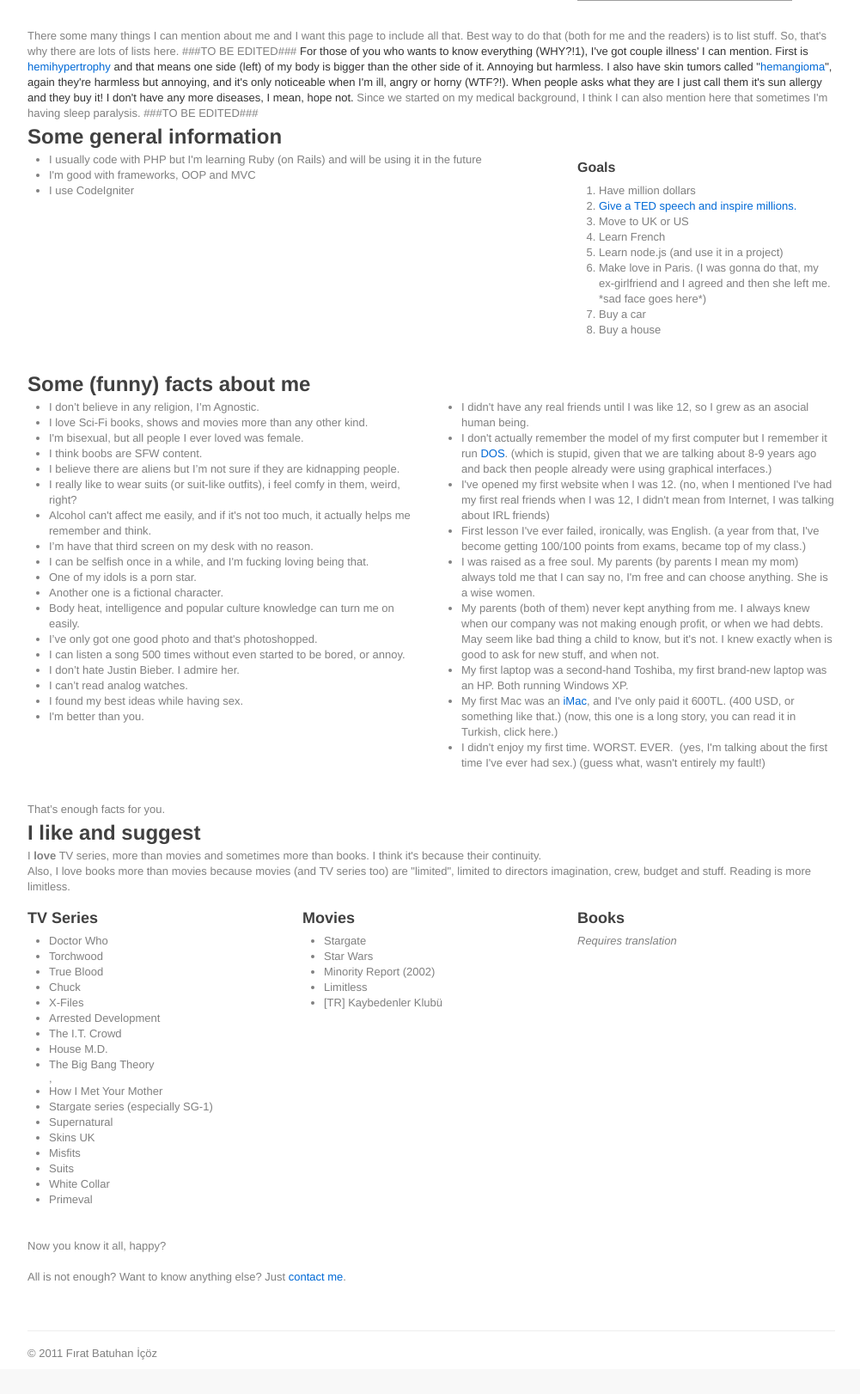
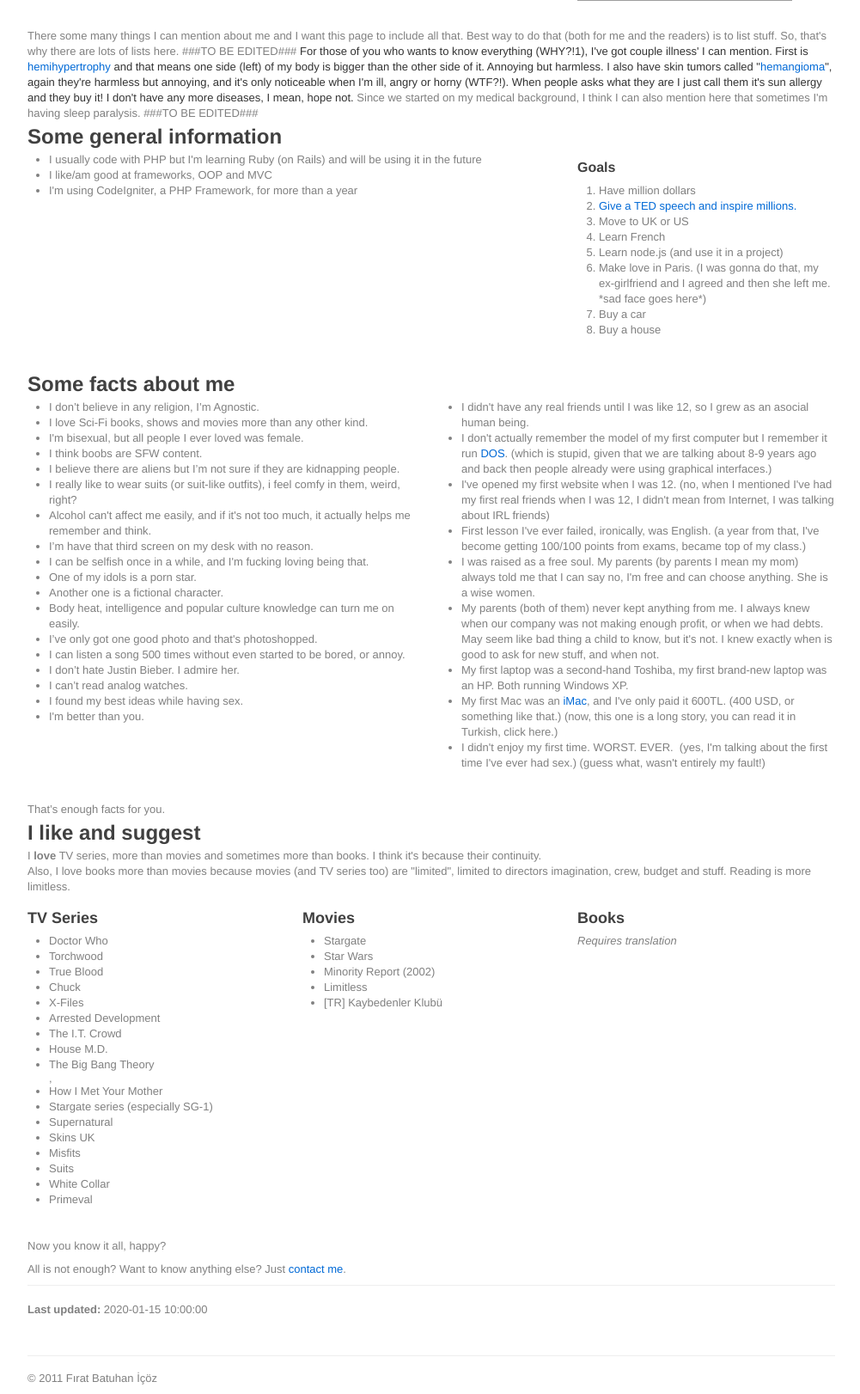
Before and after one commit to batuhan/batuhan, a PHP site: template views/about.html.twig in a window 1280 px wide. Shown: the part 421-2043 px from the top of the page at 86% size, without its empty margins (138-1139 px from the left). Before the commit the page ends 2003 px from the top, so only its background shows below. Run offline with PHP 8.4, Linux system fonts and the light colour scheme; the template is opened without the code that fills it: most values are stand-ins (such as "Sample title", 1, 10 or a date in 2020); some libraries are stand-ins or nearby versions; grey boxes are pictures that could not be loaded.

Commit message:
added last updated to about

```diff
--- a/src/app.php
+++ b/src/app.php
@@ -22,6 +22,8 @@ $app->get($app['translator']->trans('route_contact'), function() use ($app) {
 
 $app->get($app['translator']->trans('route_about'), function() use ($app) {
 
-  return $app['twig']->render('about.html.twig');
+  $file = 'about.html.twig';
+  $last_updated = filemtime( __DIR__.'/../views/'.$file);
+  return $app['twig']->render($file);
 
 });
--- a/views/about.html.twig
+++ b/views/about.html.twig
@@ -55,8 +55,8 @@
 		<div class="span-two-thirds column">
 			<ul>
 				<li>I usually code with PHP but I'm learning Ruby (on Rails) and will be using it in the future</li>
-				<li>I'm good with frameworks, OOP and MVC</li>
-				<li>I use CodeIgniter</li>
+				<li>I like/am good at frameworks, OOP and MVC</li>
+				<li>I'm using CodeIgniter, a PHP Framework, for more than a year</li>
 			</ul>
 		</div>
     	<div class="span-one-third column">
@@ -74,7 +74,7 @@
 			</div>
   		</div><!-- /row -->
 
-<h2>Some (funny) facts about me</h2>
+<h2>Some facts about me</h2>
   <div class="row">
     <div class="span8 columns">
       <ul>
@@ -165,7 +165,10 @@
 			</div>
   		</div><!-- /row -->
 
-	<address>Now you know it all, happy?</address><address>All is not enough? Want to know anything else? Just <a href="http://batu.me/contact/">contact me</a>.</address>
+	<p>Now you know it all, happy?</p><p>All is not enough? Want to know anything else? Just <a href="http://batu.me/contact/">contact me</a>.</p>
+
+	<hr />
+	<p><strong>Last updated:</strong> {{ last_updated }}</p>
 	</div>
   </div>
 </section>
```
